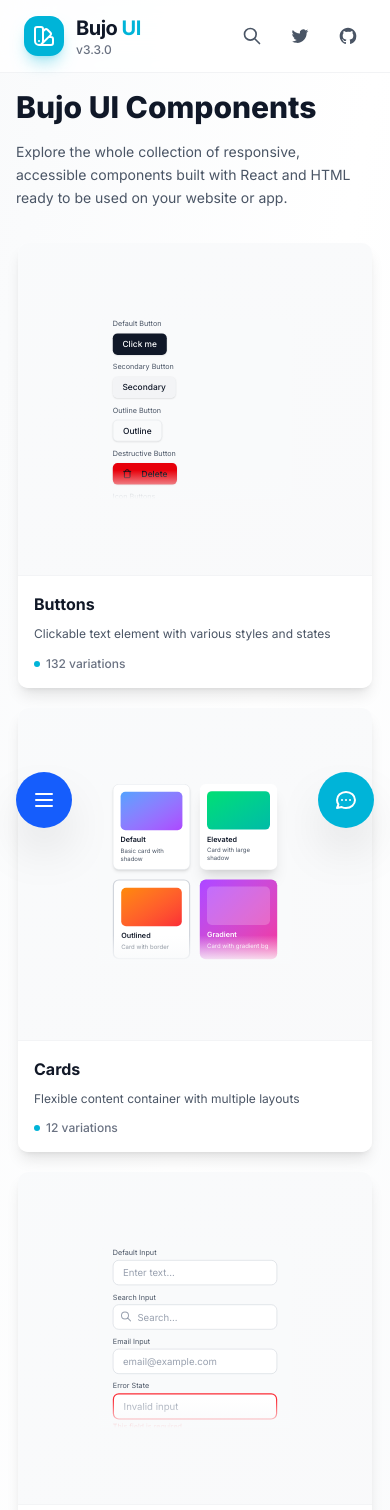
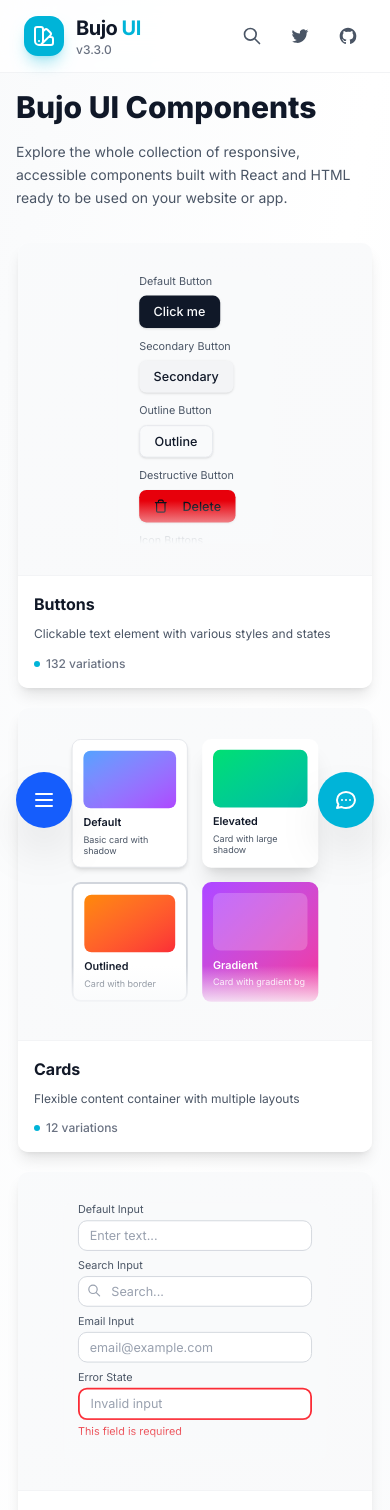
Before and after one commit to sonic-sabers/bujo-app, a Next.js app: page / in a window 390 px wide. Shown: the top 1510 px of the page. Built offline with nearby package versions, Linux system fonts and the light colour scheme.

Commit message:
Fix: Improve mobile responsiveness of InputExamples and ComponentCard with refined spacing and scaling

```diff
--- a/src/components/chatbot/examples/InputExamples.tsx
+++ b/src/components/chatbot/examples/InputExamples.tsx
@@ -14,8 +14,10 @@
       )}
 
       <div
-        className={` pb-4 space-y-3 w-full ${
-          hideHeader ? "max-h-[300px] pb-6 overflow-hidden px-6 " : ""
+        className={`pb-4 space-y-2 sm:space-y-3 w-full ${
+          hideHeader
+            ? "max-h-[350px] sm:max-h-[300px] pb-6 overflow-hidden px-4 sm:px-6"
+            : ""
         }`}
       >
         <div>
@@ -25,7 +27,7 @@
           <input
             type="text"
             placeholder="Enter text..."
-            className="w-full px-4 py-2 border border-gray-300 rounded-lg focus:outline-none focus:ring-1 focus:ring-[#00b4d8] focus:border-[#00b4d8] placeholder:text-gray-400 text-gray-900 bg-white"
+            className="w-full px-3 py-1.5 sm:px-4 sm:py-2 border border-gray-300 rounded-lg focus:outline-none focus:ring-1 focus:ring-[#00b4d8] focus:border-[#00b4d8] placeholder:text-gray-400 text-gray-900 bg-white text-sm"
           />
         </div>
 
@@ -37,10 +39,10 @@
             <input
               type="search"
               placeholder="Search..."
-              className="w-full pl-10 pr-4 py-2 border border-gray-300 rounded-lg focus:outline-none focus:ring-1 focus:ring-[#00b4d8] focus:border-[#00b4d8] placeholder:text-gray-400 text-gray-900 bg-white"
+              className="w-full pl-9 sm:pl-10 pr-3 sm:pr-4 py-1.5 sm:py-2 border border-gray-300 rounded-lg focus:outline-none focus:ring-1 focus:ring-[#00b4d8] focus:border-[#00b4d8] placeholder:text-gray-400 text-gray-900 bg-white text-sm"
             />
             <svg
-              className="w-5 h-5 text-gray-400 absolute left-3 top-2.5"
+              className="w-4 h-4 sm:w-5 sm:h-5 text-gray-400 absolute left-2.5 sm:left-3 top-2 sm:top-2.5"
               fill="none"
               viewBox="0 0 24 24"
               stroke="currentColor"
@@ -62,7 +64,7 @@
           <input
             type="email"
             placeholder="email@example.com"
-            className="w-full px-4 py-2 border border-gray-300 rounded-lg focus:outline-none focus:ring-1 focus:ring-[#00b4d8] focus:border-[#00b4d8] placeholder:text-gray-400 text-gray-900 bg-white"
+            className="w-full px-3 py-1.5 sm:px-4 sm:py-2 border border-gray-300 rounded-lg focus:outline-none focus:ring-1 focus:ring-[#00b4d8] focus:border-[#00b4d8] placeholder:text-gray-400 text-gray-900 bg-white text-sm"
           />
         </div>
 
@@ -73,7 +75,7 @@
           <input
             type="text"
             placeholder="Invalid input"
-            className="w-full px-4 py-2 border-2 border-red-500 rounded-lg focus:outline-none focus:ring-1 focus:ring-red-500 placeholder:text-gray-400 text-gray-900 bg-white"
+            className="w-full px-3 py-1.5 sm:px-4 sm:py-2 border-2 border-red-500 rounded-lg focus:outline-none focus:ring-1 focus:ring-red-500 placeholder:text-gray-400 text-gray-900 bg-white text-sm"
           />
           <p className="text-xs text-red-600 mt-1">This field is required</p>
         </div>
--- a/src/components/showcase/ComponentCard.tsx
+++ b/src/components/showcase/ComponentCard.tsx
@@ -61,7 +61,7 @@
           onClick={onClick}
         >
           <div
-            className={`p-4 sm:p-6 bg-gradient-to-br min-h-[180px] sm:min-h-[200px] flex items-center justify-center relative transition-all duration-300 overflow-hidden ${
+            className={`p-4 sm:p-6 bg-gradient-to-br min-h-[240px] sm:min-h-[200px] flex items-center justify-center relative transition-all duration-300 overflow-hidden ${
               isActive
                 ? "from-[#00b4d8]/10 to-[#00b4d8]/20"
                 : "from-gray-50 to-gray-100/50 group-hover:from-[#00b4d8]/5 group-hover:to-[#00b4d8]/10"
@@ -71,9 +71,9 @@
               initial={{ scale: 0.9, opacity: 0 }}
               animate={{ scale: 1, opacity: 1 }}
               transition={{ delay: 0.1, duration: 0.4 }}
-              className="w-full max-w-full scale-[0.6] sm:scale-[0.7] md:scale-[0.75] lg:scale-[0.8] xl:scale-90"
+              className="w-full flex items-center justify-center scale-90 sm:scale-[0.75] md:scale-[0.8] lg:scale-[0.85] xl:scale-95"
             >
-              {preview}
+              <div className="max-w-full overflow-hidden">{preview}</div>
             </motion.div>
           </div>
 
```
